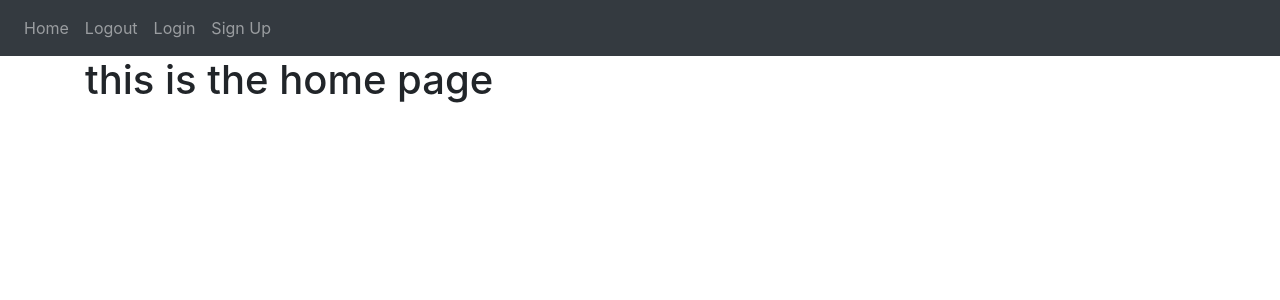
After one commit to HariHaraSudhan-M0/SingleSign-On, a Flask app: template website/templates/home.html in a window 1280 px wide. The commit adds this page. Shown: the top 300 px of the page. Run offline with Flask 3, Linux system fonts and the light colour scheme; the template is opened without the code that fills it, so the values that code supplies are empty; some libraries are stand-ins or nearby versions.

```diff
--- a/website/templates/base.html
+++ b/website/templates/base.html
@@ -1,25 +1,56 @@
 <!DOCTYPE html>
 <html>
   <head>
-        <meta charser ="utf-8"/>
-        <meta name="viewport" content="width=device-width", initial-scale="1"/>
+    <meta charset="utf-8" />
+    <meta name="viewport" content="width=device-width, initial-scale=1" />
     <link
-            rel="sty lesheet"
-            href="https://stackpath.bootstrapcdn.com/bootstrap/4.5.2/css/bootstrap.min.css"
-            integrity="sha384-McK7XcJQmTaa1QOKKXvWZdYFlPJN1go8BR/k6cDxA+B0d0iTZvFlaTEtmyR89KQ3T"
+      rel="stylesheet"
+      href="https://stackpath.bootstrapcdn.com/bootstrap/4.4.1/css/bootstrap.min.css"
+      integrity="sha384-Vkoo8x4CGsO3+Hhxv8T/Q5PaXtkKtu6ug5TOeNV6gBiFeWPGFN9MuhOf23Q9Ifjh"
       crossorigin="anonymous"
     />
     <link
       rel="stylesheet"
-            href="https://stackpath.bootstrapcdn.com/bootstrap/4.5.2/css/bootstrap.min.css"
+      href="https://stackpath.bootstrapcdn.com/font-awesome/4.7.0/css/font-awesome.min.css"
       crossorigin="anonymous"
     />
-        <titile>{% block title %}{%endblock%}</titile>
 
-
-
+    <title>{% block title %}Home{% endblock %}</title>
   </head>
   <body>
-
+    <nav class="navbar navbar-expand-lg navbar-dark bg-dark">
+      <button
+        class="navbar-toggler"
+        type="button"
+        data-toggle="collapse"
+        data-target="#navbar"
+      >
+        <span class="navbar-toggler-icon"></span>
+      </button>
+      <div class="collapse navbar-collapse" id="navbar">
+        <div class="navbar-nav">
+          <a class="nav-item nav-link" id="home" href="/">Home</a>
+          <a class="nav-item nav-link" id="logout" href="/logout">Logout</a>
+          <a class="nav-item nav-link" id="login" href="/login">Login</a>
+          <a class="nav-item nav-link" id="signUp" href="/sign-up">Sign Up</a>
+        </div>
+      </div>
+    </nav>
+    <div class = "container">      {% block content %} {% endblock %}</div>
+    <script
+      src="https://code.jquery.com/jquery-3.2.1.slim.min.js"
+      integrity="sha384-KJ3o2DKtIkvYIK3UENzmM7KCkRr/rE9/Qpg6aAZGJwFDMVNA/GpGFF93hXpG5KkN"
+      crossorigin="anonymous"
+    ></script>
+    <script
+      src="https://cdnjs.cloudflare.com/ajax/libs/popper.js/1.12.9/umd/popper.min.js"
+      integrity="sha384-ApNbgh9B+Y1QKtv3Rn7W3mgPxhU9K/ScQsAP7hUibX39j7fakFPskvXusvfa0b4Q"
+      crossorigin="anonymous"
+    ></script>
+    <script
+      src="https://maxcdn.bootstrapcdn.com/bootstrap/4.0.0/js/bootstrap.min.js"
+      integrity="sha384-JZR6Spejh4U02d8jOt6vLEHfe/JQGiRRSQQxSfFWpi1MquVdAyjUar5+76PVCmYl"
+      crossorigin="anonymous"
+    ></script>
   </body>
 </html>
--- /dev/null
+++ b/website/templates/home.html
@@ -0,0 +1,5 @@
+{% extends "base.html" %} {% block title %}Changed{% endblock %}
+
+{% block content %}
+<h1> this is the home page</h1>
+{% endblock %}
--- /dev/null
+++ b/website/templates/login.html
@@ -0,0 +1,5 @@
+{% extends "base.html" %} {% block title %}Login{% endblock %} {% block content
+    %}
+    <h1>this is the login page </h1>
+    {{text}} {{user}}
+    {% endblock %}
--- /dev/null
+++ b/website/templates/signup.html
@@ -0,0 +1,4 @@
+{% extends "base.html" %} {% block title %}Sign Up{% endblock %} {% block
+    content %}
+   <h1> this is the sign up page</h1>
+    {% endblock %}
--- a/website/views.py
+++ b/website/views.py
@@ -1,5 +1,5 @@
-from flask import Blueprint
+from flask import Blueprint,render_template
 views=Blueprint('views',__name__)
 @views.route('/')
 def home():
-    return "<h1>Test</h1>"
+    return render_template("home.html")
```
Also changed, not shown: website/auth.py (+5 -3 lines). Lines whose indentation alone changed are shown as unchanged.
